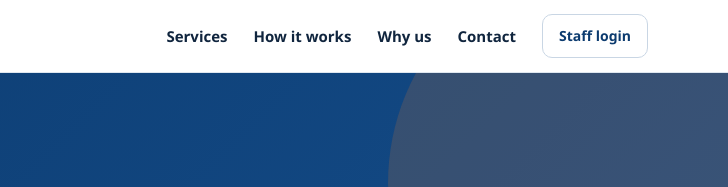
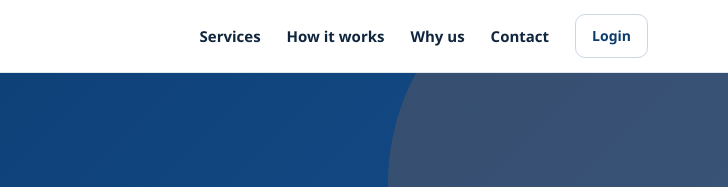
Before and after one commit to kartiknagani17/SabriLogisticsEntryForm, a plain HTML site: page dist/index.html in a window 1280 px wide. Shown: the top 187 px of the page, 552-1280 px from the left. Drawn offline with Linux system fonts and the light colour scheme.

Commit message:
Website: Staff login button renamed to Login
Co-Authored-By: Claude Opus 5.5 <noreply@anthropic.com>

```diff
--- a/dist/index.html
+++ b/dist/index.html
@@ -11,7 +11,7 @@
 <body>
   <header class="top"><div class="wrap">
     <a class="logo" href="/"><img src="assets/logo.png" alt="Sabri Logistics logo" width="68" height="44"><b>SABRI LOGISTICS</b></a>
-    <nav class="nav"><a href="#services">Services</a><a href="#how">How it works</a><a href="#why">Why us</a><a href="#contact">Contact</a><a class="btn sec" href="/app">Staff login</a></nav>
+    <nav class="nav"><a href="#services">Services</a><a href="#how">How it works</a><a href="#why">Why us</a><a href="#contact">Contact</a><a class="btn sec" href="/app">Login</a></nav>
   </div></header>
 
   <div class="hero"><div class="wrap">
@@ -81,7 +81,7 @@
     <div class="cols">
       <div><h4>Sabri Logistics</h4><p style="margin:0">Goods transport &amp; parcel booking.<br>Veraval, Gujarat, India.</p></div>
       <div><h4>Company</h4><ul><li><a href="#services">Services</a></li><li><a href="#how">How it works</a></li><li><a href="#contact">Contact</a></li></ul></div>
-      <div><h4>Legal</h4><ul><li><a href="/privacy">Privacy policy</a></li><li><a href="/terms">Terms of service</a></li><li><a href="/app">Staff login</a></li></ul></div>
+      <div><h4>Legal</h4><ul><li><a href="/privacy">Privacy policy</a></li><li><a href="/terms">Terms of service</a></li><li><a href="/app">Login</a></li></ul></div>
     </div>
     <div class="legal"><span>&copy; 2026 Sabri Logistics. All rights reserved.</span><span>Subject to Veraval jurisdiction.</span></div>
   </div></footer>
```
Also changed, not shown: dist/privacy.html (+1 -1 lines), dist/terms.html (+1 -1 lines).
